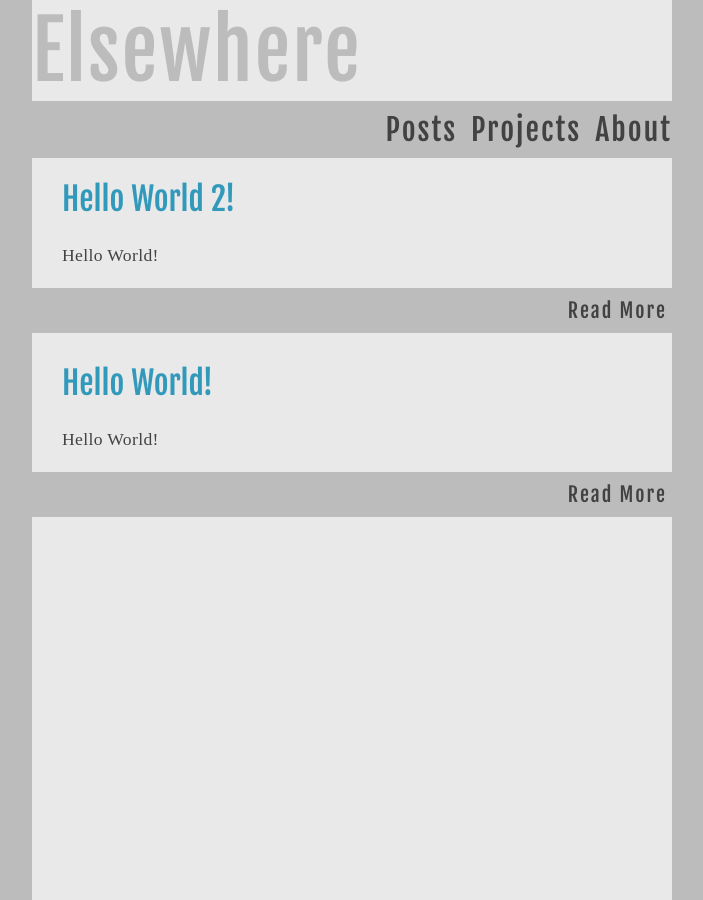
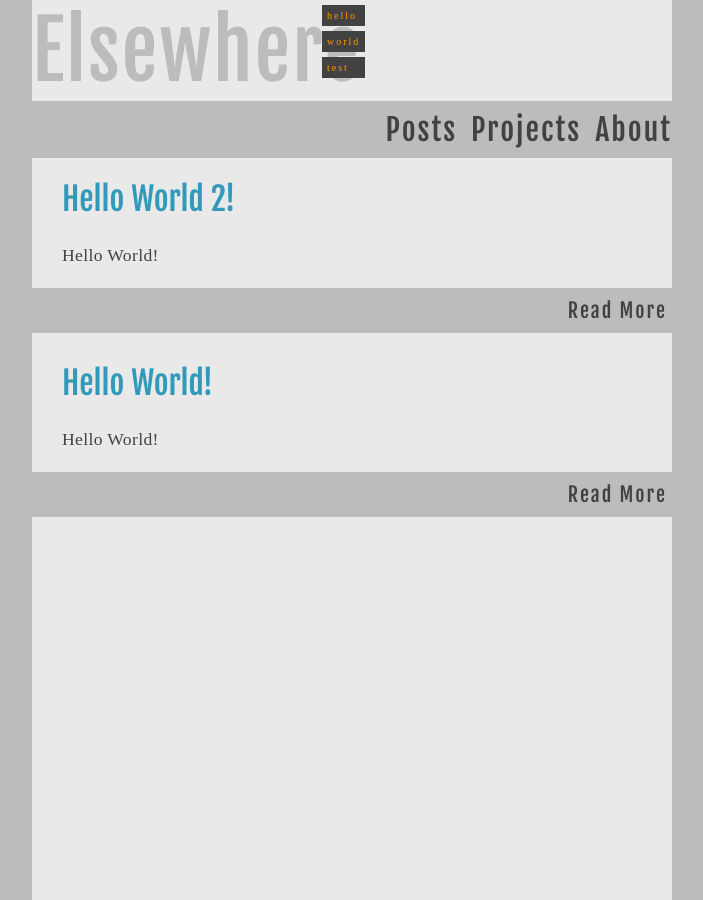
Before and after one commit to ElsewhereGames/elsewheregames.github.io, a Jekyll site: the page built from all_posts.html, in a window 1280 px wide. Shown: the whole page, without its empty margins (288-991 px from the left). Built offline with Jekyll 4.4.1, drawn with Linux system fonts in a browser that asks for light colours; some web fonts are replaced; Markdown is read by kramdown in place of the engine named in the settings.

Commit message:
Adds the tags to the posts page.

```diff
--- a/all_posts.html
+++ b/all_posts.html
@@ -6,13 +6,31 @@ title: All Posts
 <div class="posts">
 
     <ul>
+
         {% for post in site.posts %}
-        <li>
-            <h1>{{ post.title }}</h1>
-            <p>{{ post.excerpt }}</p>
-            <a href="{{ post.url }}">Read More</a>
-        </li>
+
+        <div class="post">
+            <li>
+                <h1>{{ post.title }}</h1>
+                <p>{{ post.excerpt }}</p>
+                <a href="{{ post.url }}">Read More</a>
+            </li>
+        </div>
+
+        <div class="tags">
+            <ul>
+
+            {% for tag in post.tags %}
+
+                <li>{{ tag }}</li>
+
+            {% endfor %}
+
+            <ul>
+        </div>
+
         {% endfor %}
+
     </ul>
 
 </div>
```
